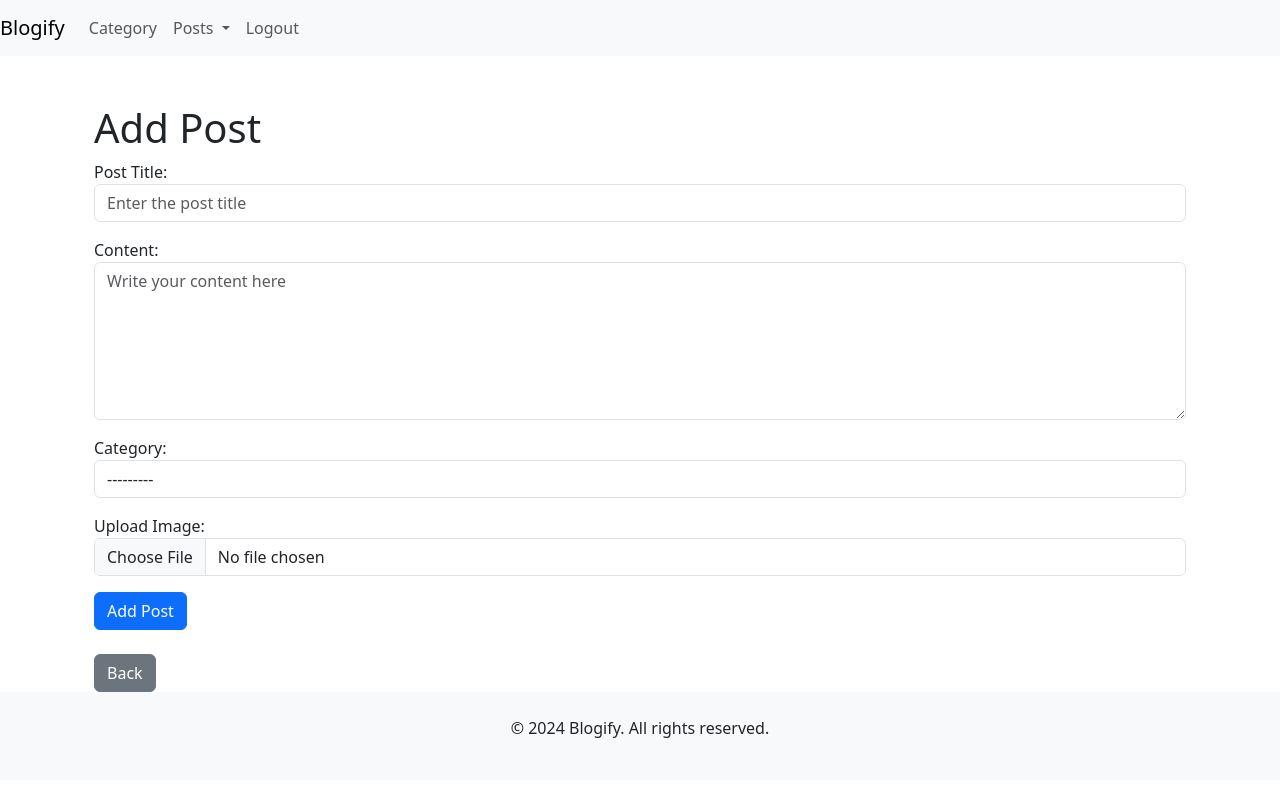
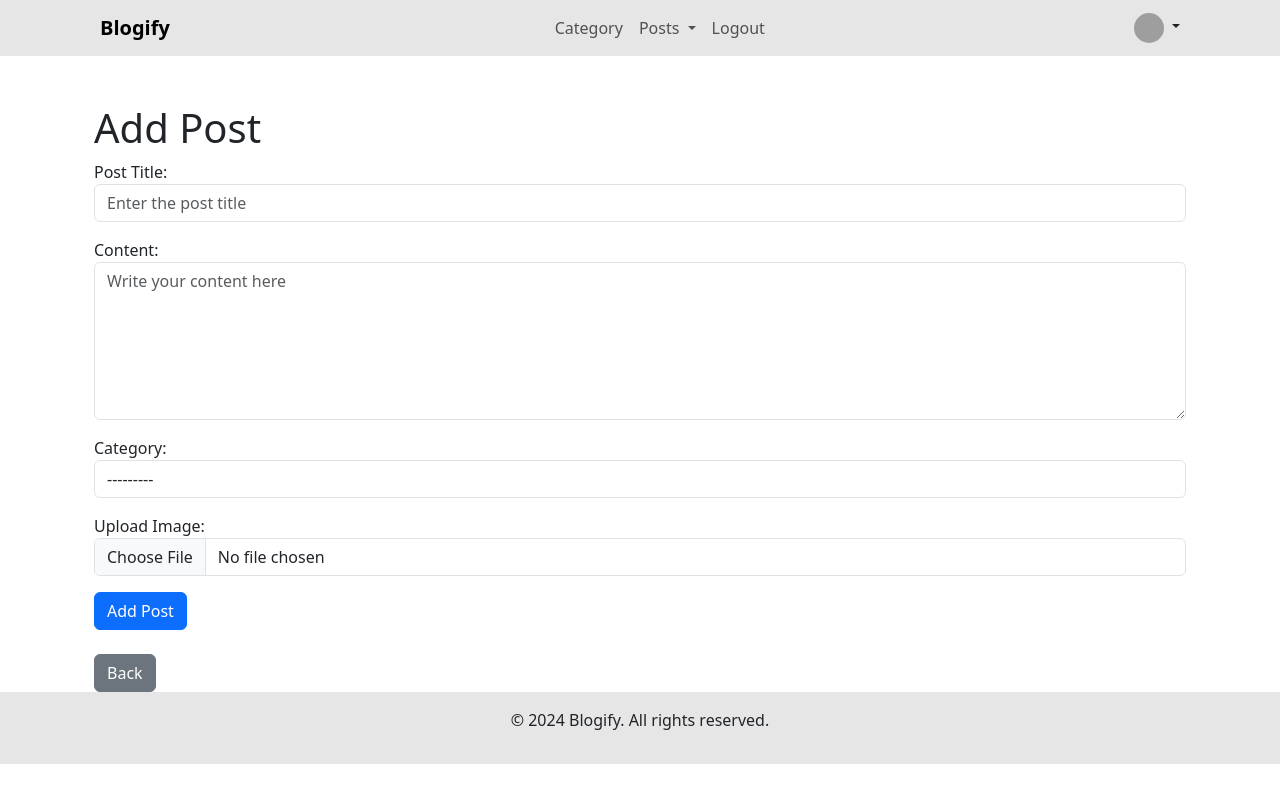
Before and after one commit to nishanlimbuchemjong/Blogify-Python-Django, a Django app: page /Users/posts/add/ in a window 1280 px wide. Run offline with Django 5.2, Linux system fonts and the light colour scheme; a user stored in the database is signed in; data comes from the database, SQL or seed files in the repository; both versions use the stored data as it was after the commit; grey boxes are pictures that could not be loaded.

Commit message:
[modify] user_base.html page modified including profile_pic dropdown

```diff
--- a/User/templates/user/user_base.html
+++ b/User/templates/user/user_base.html
@@ -5,11 +5,27 @@
     <meta name="viewport" content="width=device-width, initial-scale=1.0">
     <title>{% block title %}Welcome to Blogify{% endblock %}</title>
     <link href="https://cdn.jsdelivr.net/npm/bootstrap@5.3.0/dist/css/bootstrap.min.css" rel="stylesheet">
+    <style>
+        /* Ensure the navbar has the same left and right margins as the content */
+        .navbar-container {
+            margin-left: 5.5rem;  /* Adjust this to match the left margin of the content */
+            margin-right: 5.5rem;  /* Adjust this to match the right margin of the content */
+        }
+        .navbar-nav {
+            display: flex;
+            justify-content: center;
+            width: 100%;
+        }
+    </style>
 </head>
 <body>
     <!-- Navbar -->
-    <nav class="navbar navbar-expand-lg navbar-light bg-light">
-        <a class="navbar-brand" href="{% url 'user_home' %}">Blogify</a>
+    <nav class="navbar navbar-expand-lg navbar-light" style="background-color:#7676762e;">
+        <div class="container-fluid navbar-container">  <!-- Container to control the margins -->
+            <!-- Blogify Logo aligned to the left -->
+            <a class="navbar-brand" href="{% url 'admin_home' %}"><b>Blogify</b></a>
+
+            <!-- Navbar Items -->
             <div class="collapse navbar-collapse" id="navbarNav">
                 <ul class="navbar-nav ml-auto">
                     <li class="nav-item">
@@ -31,6 +47,18 @@
                     </li>
                 </ul>
             </div>
+            <!-- Profile Dropdown -->
+            <div class="nav-item dropdown">
+                <a class="nav-link dropdown-toggle" href="#" id="profileDropdown" role="button" data-bs-toggle="dropdown" aria-expanded="false">
+                    <!-- Display profile picture -->
+                    <img src="{#" alt="Profile" class="rounded-circle" width="30" height="30">
+                </a>
+                <ul class="dropdown-menu" aria-labelledby="profileDropdown">
+                    <li><a class="dropdown-item" href="#">Edit Profile</a></li>
+                    <li><a class="dropdown-item" href="#">Logout</a></li>
+                </ul>
+            </div>
+        </div>
     </nav>
 
     <!-- Main Content -->
@@ -40,12 +68,13 @@
     </div>
 
    <!-- Footer -->
-    <footer class="bg-light py-4">
+    <footer class="py-3" style="background-color:#7676762e;">
         <div class="container text-center">
             <p>&copy; 2024 Blogify. All rights reserved.</p>
         </div>
     </footer>
 
+
     <script src="https://cdn.jsdelivr.net/npm/@popperjs/core@2.11.6/dist/umd/popper.min.js"></script>
     <script src="https://cdn.jsdelivr.net/npm/bootstrap@5.3.0/dist/js/bootstrap.min.js"></script>
 </body>
```
Also changed, not shown: db.sqlite3. Lines whose indentation alone changed are shown as unchanged.
